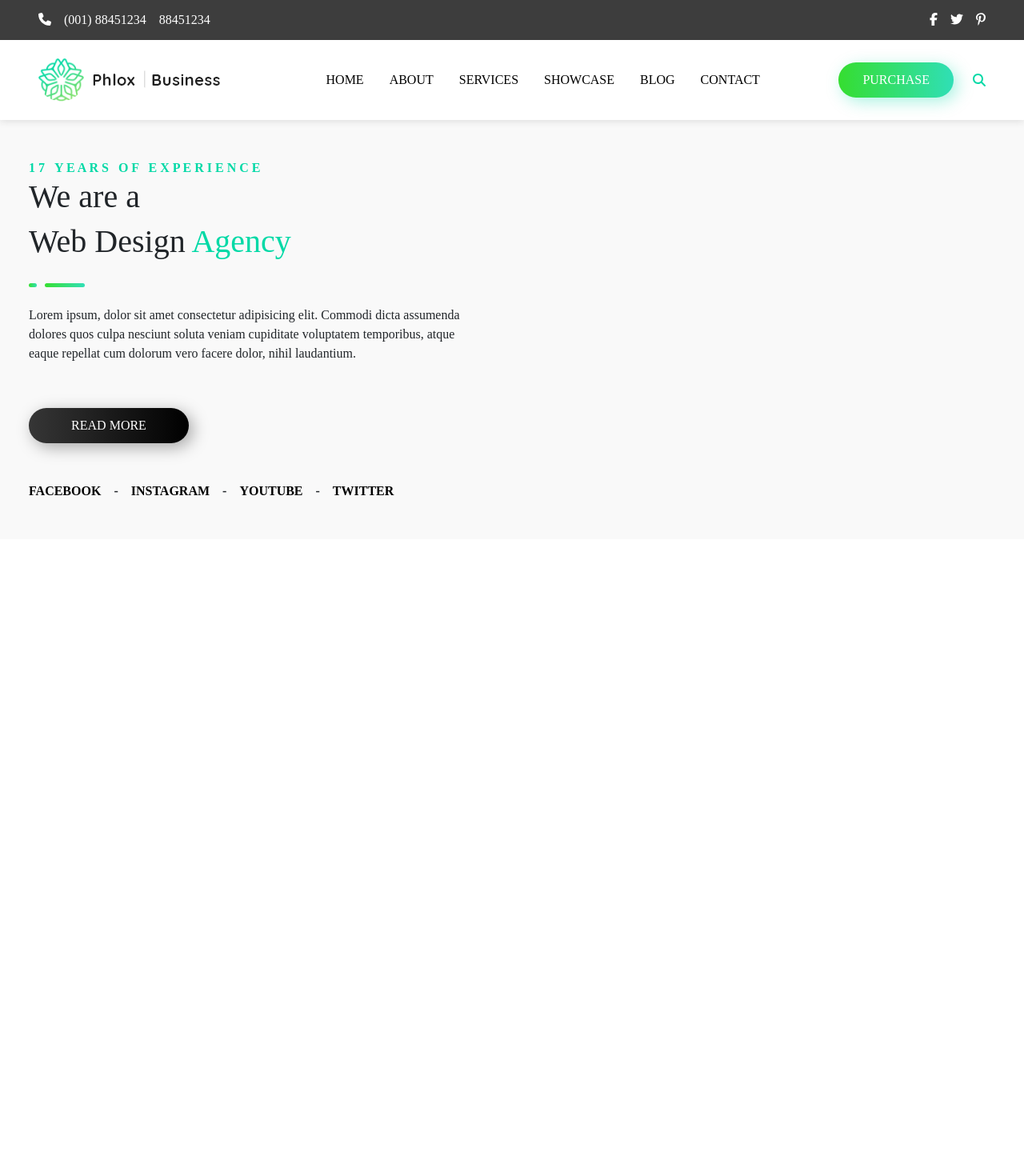
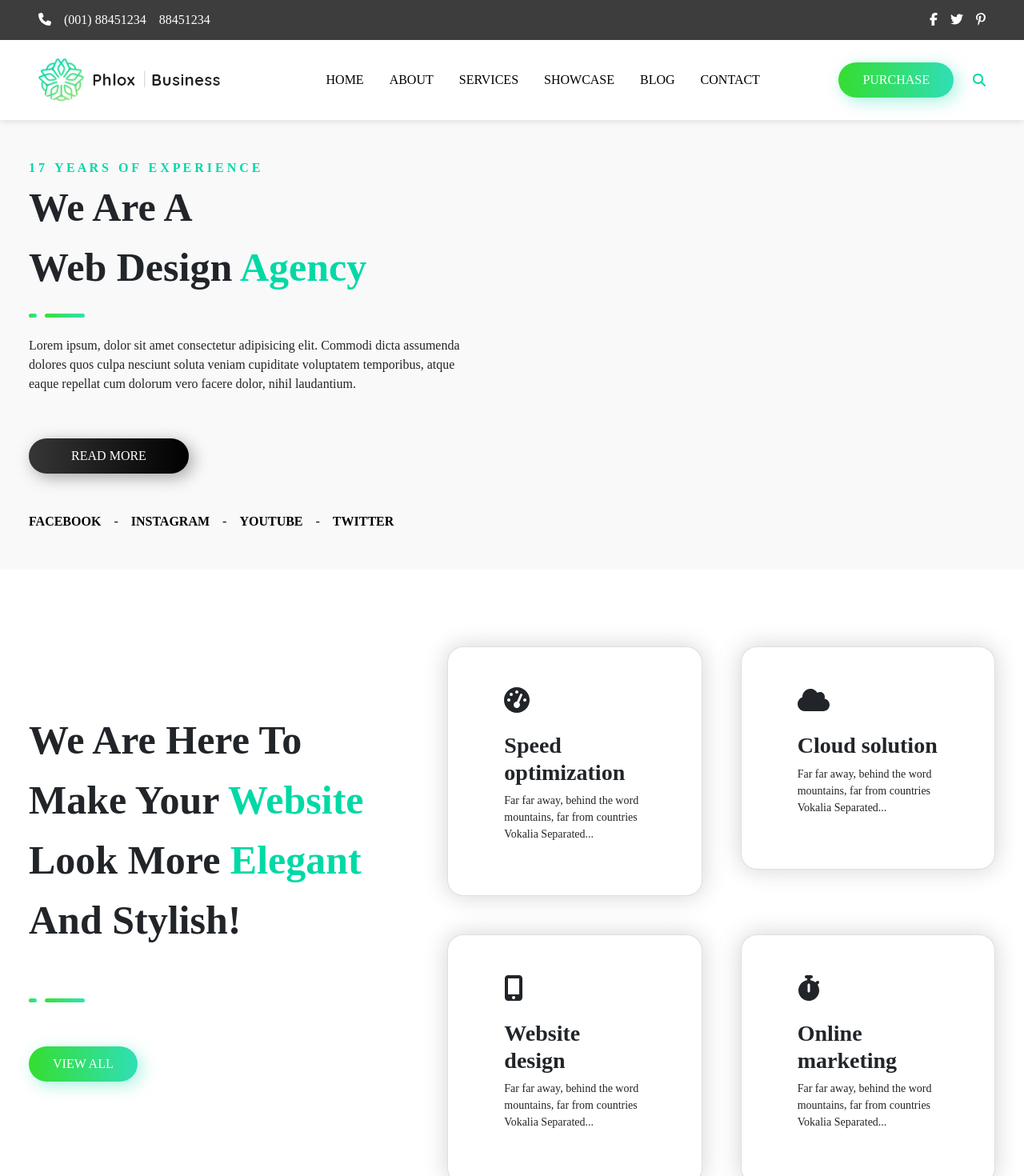
Before and after one commit to AliceColombari/proj-html-vuejs, a Vue app: page / in a window 1280 px wide. Shown: the top 1470 px of the page at 80% size. Before the commit the page ends 800 px from the top, so only its background shows below. Built offline with nearby package versions, Linux system fonts and the light colour scheme; a small style sheet from the web is missing.

Commit message:
completata section 2

```diff
--- a/src/components/FirstSection.vue
+++ b/src/components/FirstSection.vue
@@ -4,9 +4,9 @@
           <div class="col-6 d-flex flex-column justify-content-center px-5">
               <div class="text-uppercase ms-green fw-bold fs-7 mt-5"> 1 7 <span class="mx-1"></span> y e a r s <span class="mx-1"></span>o f <span class="mx-1"></span>e x p e r i e n c e</div>
 
-              <div class="fw-bold title">
-                  <h1>We are a</h1>
-                  <h1>Web Design <span class="ms-green">Agency</span></h1>
+              <div class="text-capitalize fw-bold title">
+                  We are a <br>
+                  Web Design <span class="ms-green">Agency</span>
               </div>
 
               <div class="divider my-2"></div>
@@ -47,9 +47,9 @@ export default {
 .slider-card {
     background-color: #f9f9f9;
 
-    .title {
-        font-family: "Quicksand";
-        font-weight: 700;
+    .title{
+      font-size: 50px;
+      font-family: "Quicksand";
     }
 
     a {
--- a/src/components/MyMain.vue
+++ b/src/components/MyMain.vue
@@ -1,17 +1,20 @@
 <template>
   <main>
       <FirstSection/>
+      <SecondSection/>
   </main>
 </template>
 
 <script>
 
 import FirstSection from './FirstSection.vue';
+import SecondSection from './SecondSection.vue'
 
 export default {
     name: "MyMain",
     components: {
         FirstSection,
+        SecondSection
 
     }
 
--- /dev/null
+++ b/src/components/SecondSection.vue
@@ -0,0 +1,142 @@
+<template>
+  <div class="section">
+    <div class="container-fluid">
+      <div class="row my-5 g-0 align-items-center">
+        <!-- inizio section sx -->
+        <div class="col-5 px-4">
+          <div class="text-capitalize fw-bold title">
+            We are here to make your <span class="ms-green">website</span> look more <span class="ms-green">elegant</span> and stylish!
+          </div>
+          <div class="divider my-5"></div>
+          <button class="ms-btn ms-btn-green">VIEW ALL</button>
+        </div>
+        <!-- fine section sx -->
+
+        <!-- inizio section dx -->
+        <div class="col-7">
+          <div class="find row row-cols-2 g-5 m-0 p-0">
+
+              <!-- con il ciclo for stampo ciò che voglio in base ai valori del mio array di oggetti che vado a richiamare -->
+            <div v-for="(data, i) in findData" :key="i">
+              <div class="card">
+                <div class="background-hover"></div>
+                <div class="card-text">
+                    <!-- scorro le icone -->
+                  <i :class="data.icon" class="mb-4"></i>
+                  <!-- scorro titolo e testo sottostante -->
+                  <h4 class="title fs-3 mb-2">{{data.title}}</h4>
+                  <p class="my_fs">{{data.text}}</p>
+                </div>
+              </div>
+            </div>
+
+          </div>
+        </div>
+        <!-- fine section dx-->
+      </div>
+    </div>
+  </div>
+</template>
+
+
+<script>
+export default {
+  name : 'SecondSection',
+  data(){
+    return{
+        // array di oggetti da scorrere per ogni card
+      findData : [
+        {
+          icon : 'fas fa-tachometer-alt fa-2xl',
+          title : 'Speed optimization',
+          text : 'Far far away, behind the word mountains, far from countries Vokalia Separated...'
+        },
+        {
+          icon : 'fas fa-cloud fa-2xl',
+          title : 'Cloud solution',
+          text : 'Far far away, behind the word mountains, far from countries Vokalia Separated...'
+        },
+        {
+          icon : 'fas fa-mobile-alt fa-2xl',
+          title : 'Website design',
+          text : 'Far far away, behind the word mountains, far from countries Vokalia Separated...'
+        },
+        {
+          icon : 'fas fa-stopwatch fa-2xl',
+          title : 'Online marketing',
+          text : 'Far far away, behind the word mountains, far from countries Vokalia Separated...'
+        },
+      ]
+    }
+  }
+}
+</script>
+
+
+<style scoped lang="scss">
+
+@import '../style/general.scss';
+
+  .section{
+
+    .title{
+      font-size: 50px;
+      font-family: "Quicksand";
+      font-weight: 600;
+    }
+
+    .find{
+      position: relative;
+
+      .card {
+        box-shadow: 0 0 30px lightgray;
+        border-radius: 20px;
+        transition: all 0.5s;
+        padding: 50px 70px;
+
+        .my_fs {
+            font-size: 14px;
+        }
+
+        // creo il box verde per l'effetto hover con opacità 0, quindi d-none
+        .background-hover{
+          position: absolute;
+          top: 0;
+          right: 0;
+          bottom: 0;
+          left: 0;
+          border-radius: 20px;
+          background-image: linear-gradient(to right, rgba(7, 217, 0, 0.8) , rgba(0, 219, 168, 0.8));
+          transition: opacity 0.5s;
+          opacity: 0;
+        }
+
+        .card-text{
+          position: relative;
+          z-index: 99;
+
+          i{
+            transition: all 0.5s;
+            color: #00d9a6;
+          }
+        }
+
+        &:hover{
+          box-shadow: 5px 5px 20px  #00d9a656;
+          color: #fff;
+          cursor: pointer;
+
+          // con hover d-block, metto opacità per visualizzare il box verde
+          .background-hover{
+            opacity: 1;
+          }
+
+          i {
+            color: white;
+          }
+        }
+      }
+    }
+
+  }
+</style>
```
